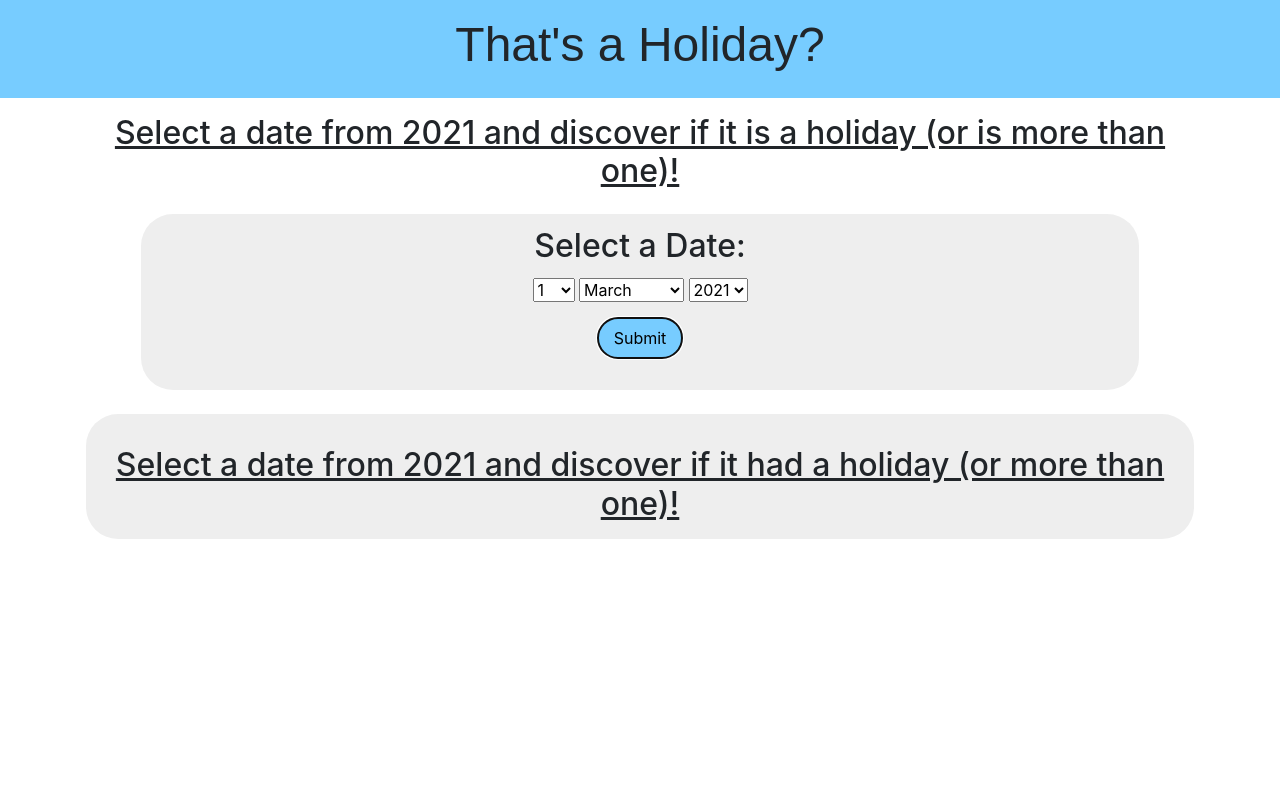
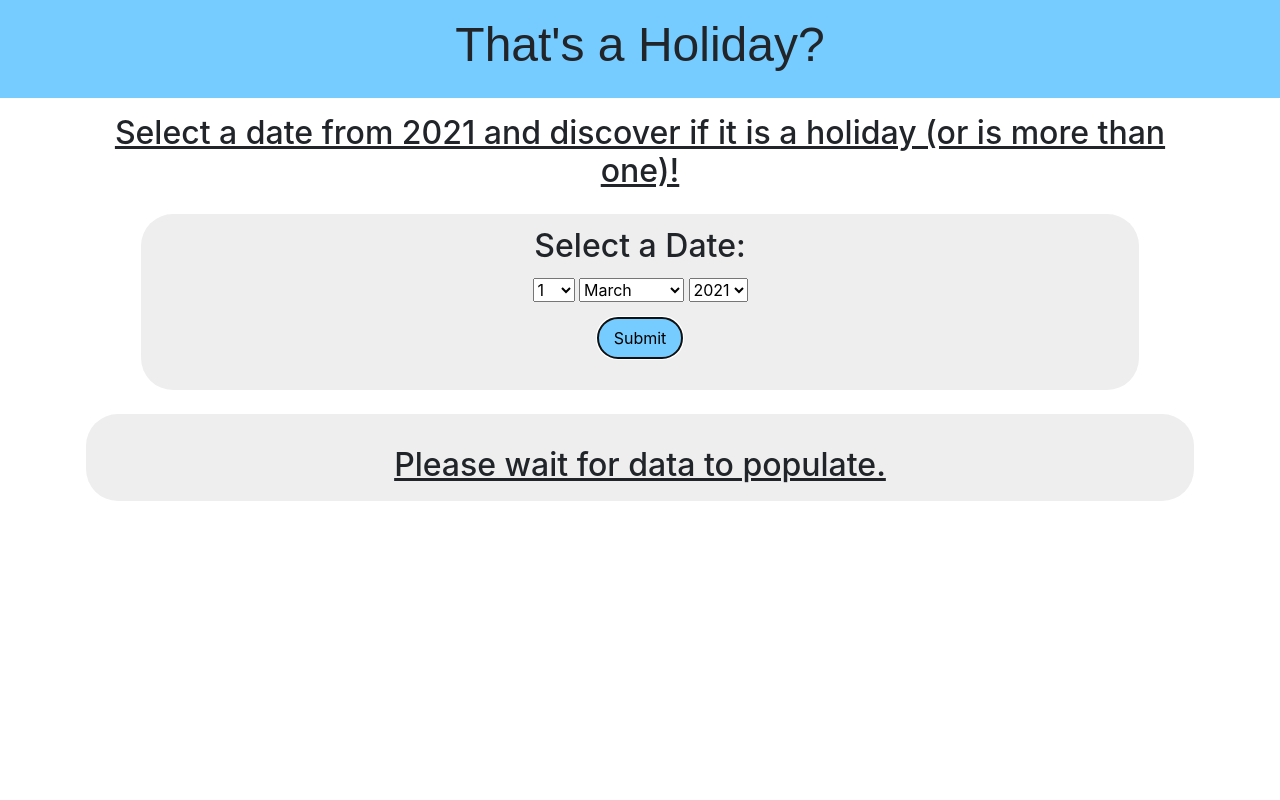
Before and after one commit to QuilChaser/ThatsAHoliday, a plain HTML site: page index.html in a window 1280 px wide. Both pictures are taken after a click on the button "Submit". Shown: the top 800 px of the page. Drawn offline with nearby package versions, Linux system fonts and the light colour scheme; no server answers.

Commit message:
Add waiting text.

```diff
--- a/index.html
+++ b/index.html
@@ -73,7 +73,7 @@
       <button type="submit" id="submit">Submit</button>
     </form>
     <div id="results">
-      <h2>Select a date from 2021 and discover if it had a holiday (or more than one)!</h2>
+      <h2>Please wait for data to populate.</h2>
     </div>
   </div>
   <footer>
```
